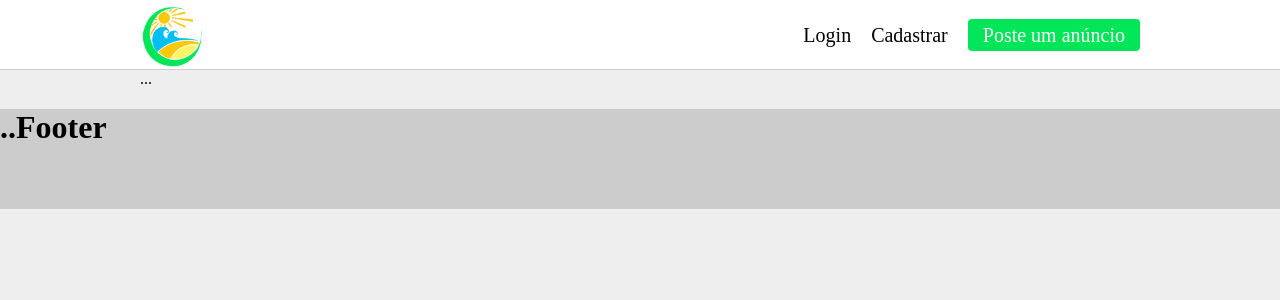
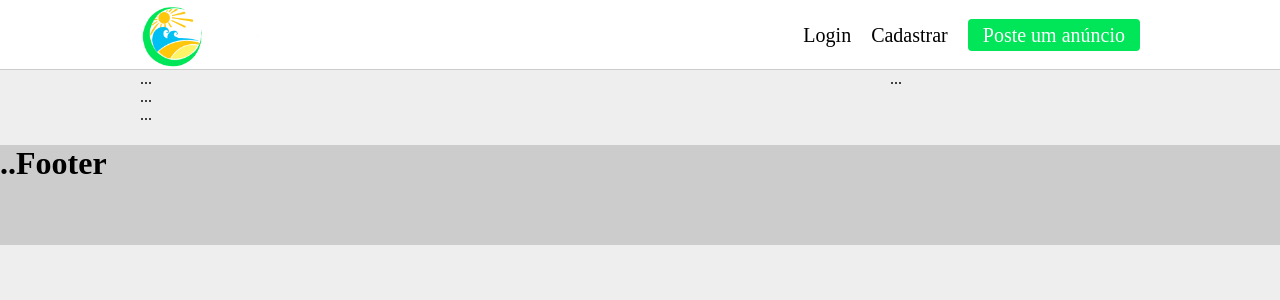
Before and after one commit to EduardoMendes418/Smile, a React (Create React App) app in the folder frontend/: page /ad/1 in a window 1280 px wide. Shown: the top 300 px of the page. Built offline with nearby package versions, Linux system fonts and the light colour scheme; a web font is replaced by a local one.

Commit message:
first commit

```diff
--- a/frontend/src/pages/AdPage/index.js
+++ b/frontend/src/pages/AdPage/index.js
@@ -11,10 +11,33 @@ const  Page = () => {
     const api = useApi();
     const { id } = useParams();
 
+
+    const  [ locading, setLoading ] = useState(true);
+    const  [adInfo , setAdInfo ] = useState([]);
+
+    //Pagina Fake
     return (
         <PageContainer>
             <PageArea>
-                ...
+                <div className="leftSide">
+                    <div className="box">
+                        <div className="adImage">
+                            ...
+                        </div>
+                        <div className="adInfo">
+                            <div className="adName">
+                               ...
+                            </div>
+                            <div className="adDescrition">
+                                ...
+                            </div>
+                        </div>
+                    </div>
+                </div>
+
+                <div className="rightSide">
+                    ...
+                </div>
             </PageArea>
         </PageContainer>
     )
--- a/frontend/src/pages/AdPage/styled.js
+++ b/frontend/src/pages/AdPage/styled.js
@@ -2,6 +2,33 @@ import styled from 'styled-components';
 
 export const PageArea = styled.div`
 
+    display:flex;
 
+    .leftSide{
+
+        flex:1;
+        margin-right:20px;
+
+        .adImage{
+
+        }
+
+        .adInfo{
+
+            .adName{
+
+            }
+
+            .adDescription{
+
+            }
+
+        }
+
+    }
+
+    .rightSide{
+        width: 250px;
+    }
 
 `;
```
